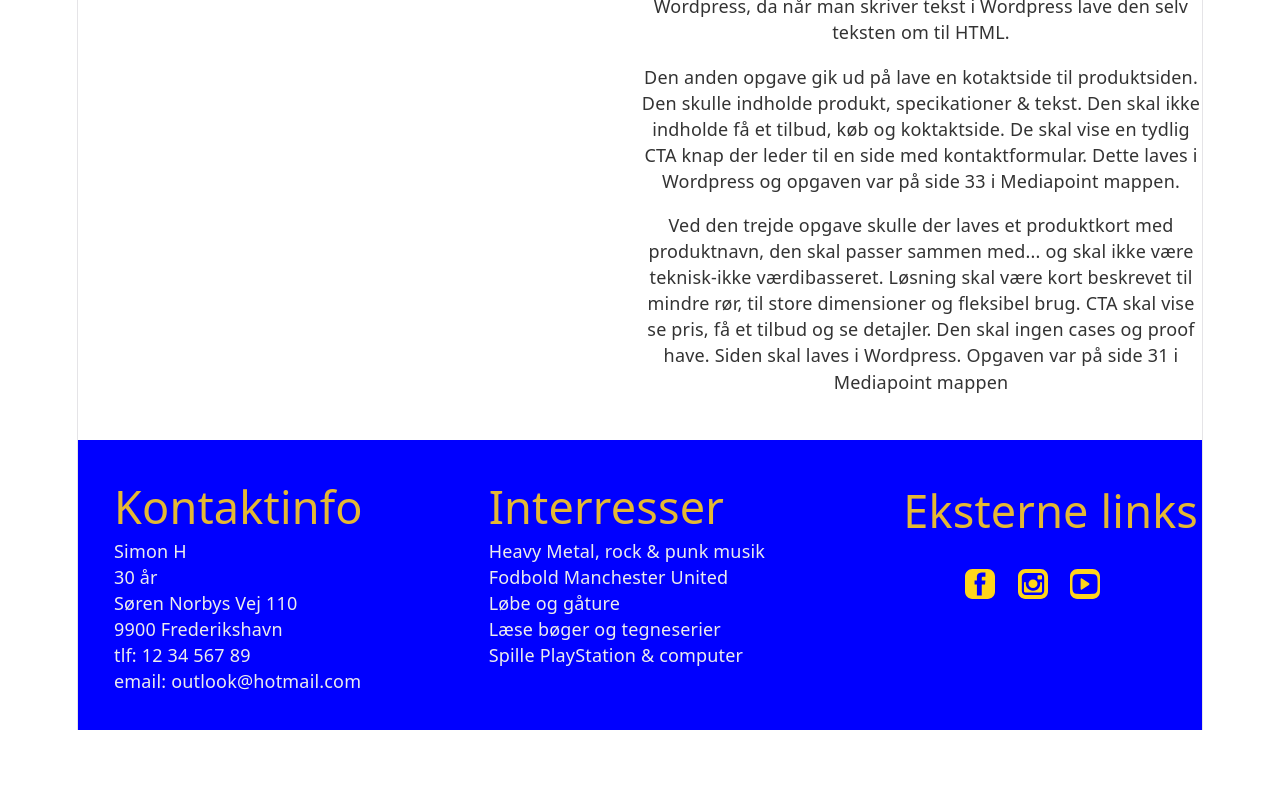
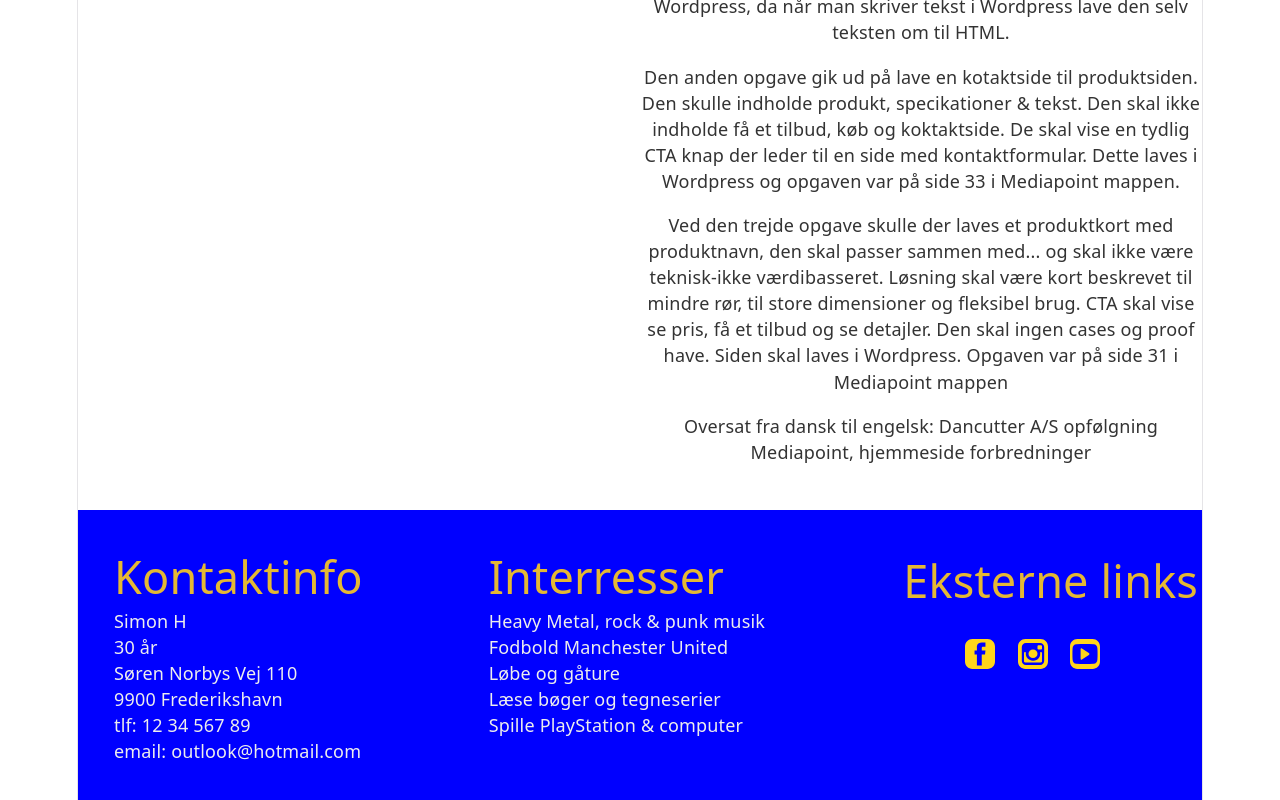
Before and after one commit to SimonH3-coder/Portfolio-Simon, a React (Vite) app: page /Praktik in a window 1280 px wide. Shown: the part 1766-2566 px from the top of the page. Before the commit the page ends 2496 px from the top, so only its background shows below. Built offline with nearby package versions, Linux system fonts and the light colour scheme.

Commit message:
fix: add translation note in Praktik page content

```diff
--- a/src/pages/Praktik.jsx
+++ b/src/pages/Praktik.jsx
@@ -48,6 +48,7 @@ export function Praktik() {
 
                      <p className="my-2 mx-0 py-2 px-0"> Den anden opgave gik ud på lave en kotaktside til produktsiden. Den skulle indholde produkt, specikationer & tekst. Den skal ikke indholde få et tilbud, køb og koktaktside. De skal vise en tydlig CTA knap der leder til en side med kontaktformular. Dette laves i Wordpress og opgaven var på side 33 i Mediapoint mappen. </p>
 <p className="my-2 mx-0 py-2 px-0">Ved den trejde opgave skulle der laves et produktkort med produktnavn, den skal passer sammen med... og skal ikke være teknisk-ikke værdibasseret. Løsning skal være kort beskrevet til mindre rør, til store dimensioner og fleksibel brug. CTA skal vise se pris, få et tilbud og se detajler. Den skal ingen cases og proof have. Siden skal laves i Wordpress. Opgaven var på  side 31 i Mediapoint mappen </p>
+<p className="my-2 mx-0 py-2 px-0">Oversat fra dansk til engelsk: Dancutter A/S opfølgning Mediapoint, hjemmeside forbredninger</p>
 
                 </article>
                     </figcaption>
```
